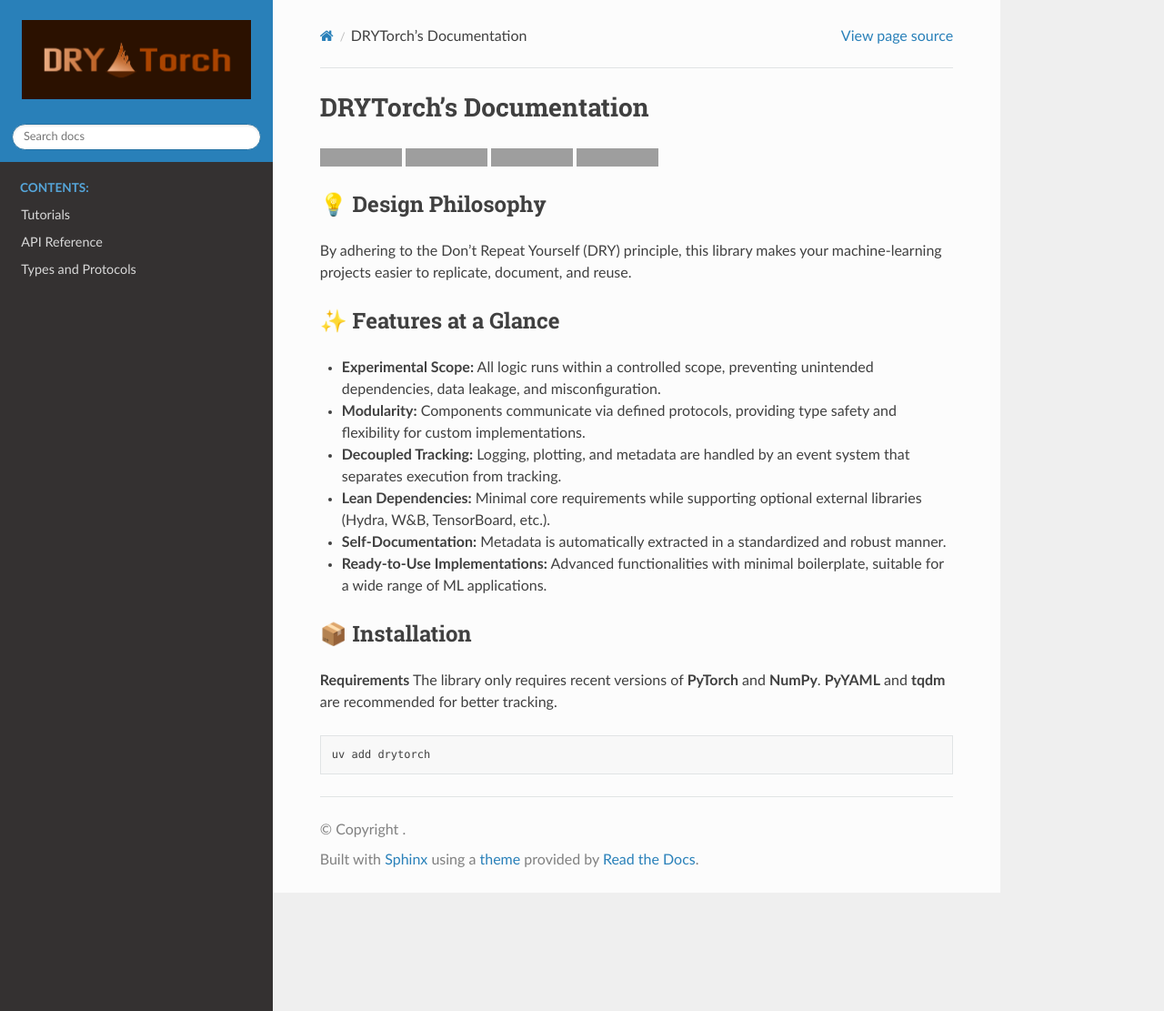
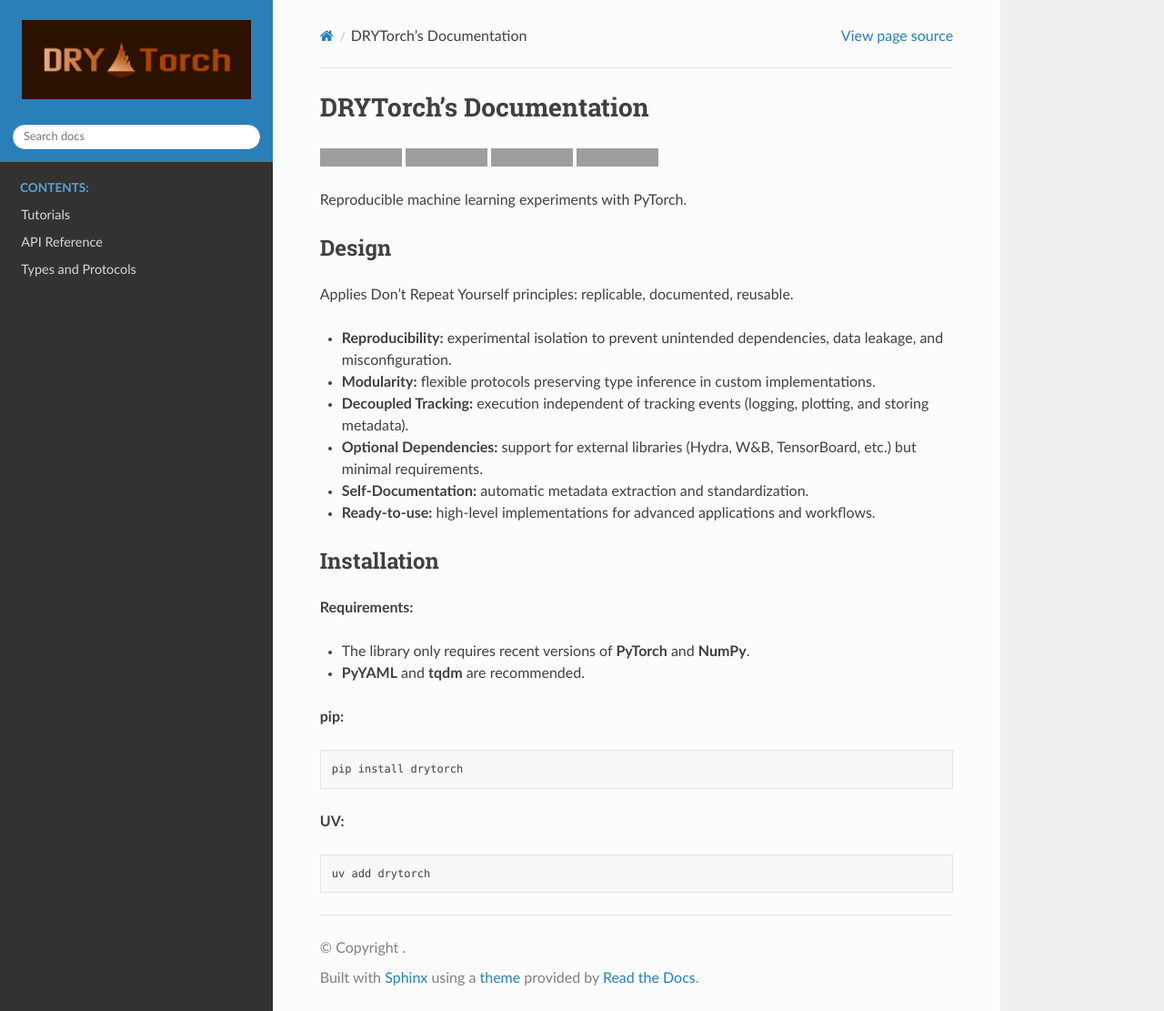
Before and after one commit to nverchev/drytorch, a Sphinx documentation site: the page built from docs/README_RTD.md, in a window 1280 px wide and 1111 px high. Shown: the whole window at 91% size. Built offline with Sphinx 7.4.7 and the Read the Docs theme 3.1.0, drawn with Linux system fonts in a browser that asks for light colours; grey boxes are pictures that could not be loaded.

Commit message:
chore: drier README

````diff
--- a/docs/README_RTD.md
+++ b/docs/README_RTD.md
@@ -4,22 +4,31 @@
 [![License](https://img.shields.io/pypi/l/drytorch.svg)](https://github.com/nverchev/drytorch/blob/master/LICENSE)
 [![GitHub](https://img.shields.io/badge/GitHub-nverchev%2Fdrytorch-blue?logo=github)](https://github.com/nverchev/drytorch)
 
-## 💡 Design Philosophy
-By adhering to the Don't Repeat Yourself (DRY) principle, this library makes your machine-learning projects easier to replicate, document, and reuse.
+Reproducible machine learning experiments with PyTorch.
 
-## ✨ Features at a Glance
-* **Experimental Scope:**  All logic runs within a controlled scope, preventing unintended dependencies, data leakage, and misconfiguration.
-* **Modularity:** Components communicate via defined protocols, providing type safety and flexibility for custom implementations.
-* **Decoupled Tracking:** Logging, plotting, and metadata are handled by an event system that separates execution from tracking.
-* **Lean Dependencies:** Minimal core requirements while supporting optional external libraries (Hydra, W&B, TensorBoard, etc.).
-* **Self-Documentation:** Metadata is automatically extracted in a standardized and robust manner.
-* **Ready-to-Use Implementations:** Advanced functionalities with minimal boilerplate, suitable for a wide range of ML applications.
+## Design
+Applies Don't Repeat Yourself principles: replicable, documented, reusable.
 
-## 📦 Installation
+* **Reproducibility:** experimental isolation to prevent unintended dependencies, data leakage, and misconfiguration.
+* **Modularity:** flexible protocols preserving type inference in custom implementations.
+* **Decoupled Tracking:** execution independent of tracking events (logging, plotting, and storing metadata).
+* **Optional Dependencies:** support for external libraries (Hydra, W&B, TensorBoard, etc.) but minimal requirements.
+* **Self-Documentation:** automatic metadata extraction and standardization.
+* **Ready-to-use:** high-level implementations for advanced applications and workflows.
 
-**Requirements**
-The library only requires recent versions of **PyTorch** and **NumPy**.
-**PyYAML** and **tqdm** are recommended for better tracking.
+
+## Installation
+
+**Requirements:**
+- The library only requires recent versions of **PyTorch** and **NumPy**.
+- **PyYAML** and **tqdm** are recommended.
+
+**pip:**
+```bash
+pip install drytorch
+```
+
+**UV:**
 ```bash
 uv add drytorch
 ```
````
Also changed, not shown: README.md (+33 -25 lines).
